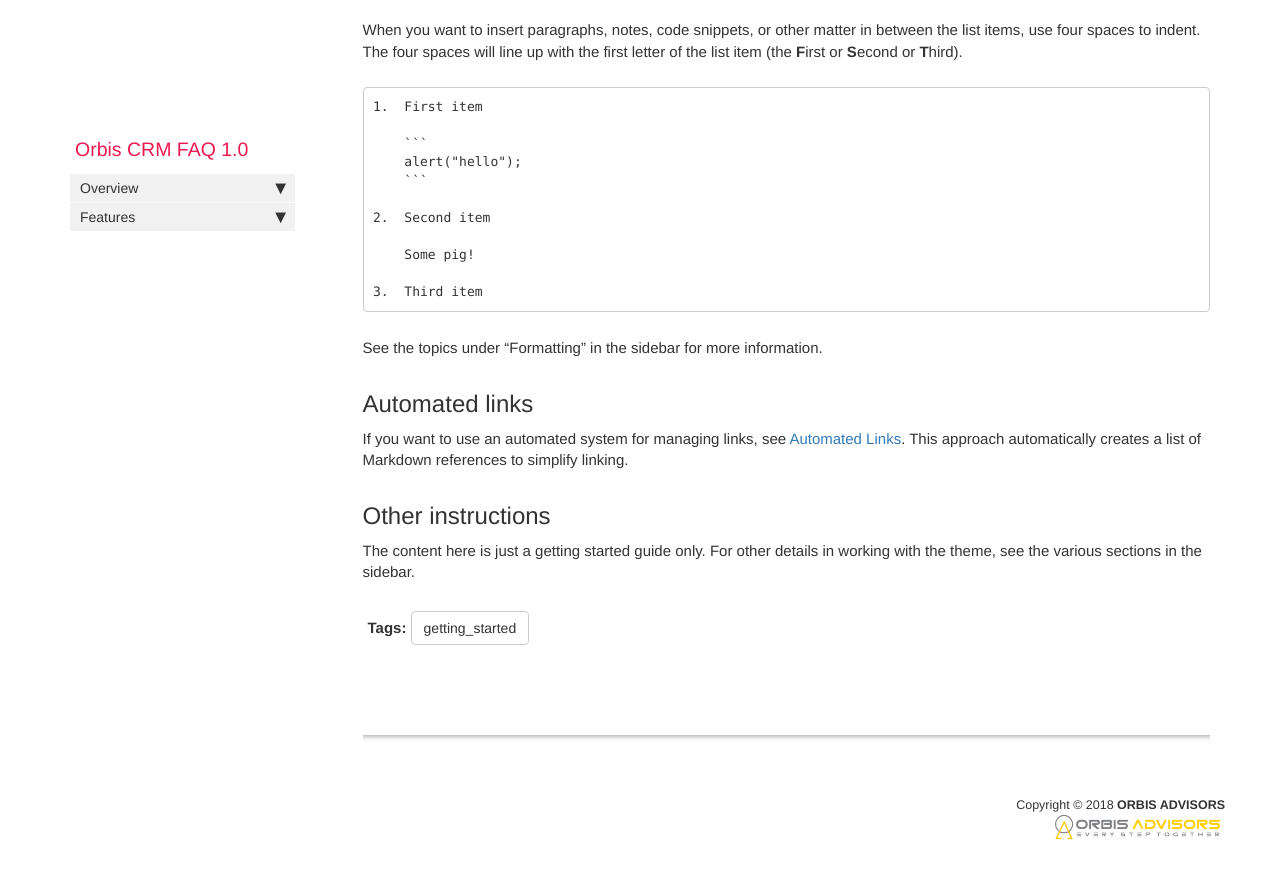
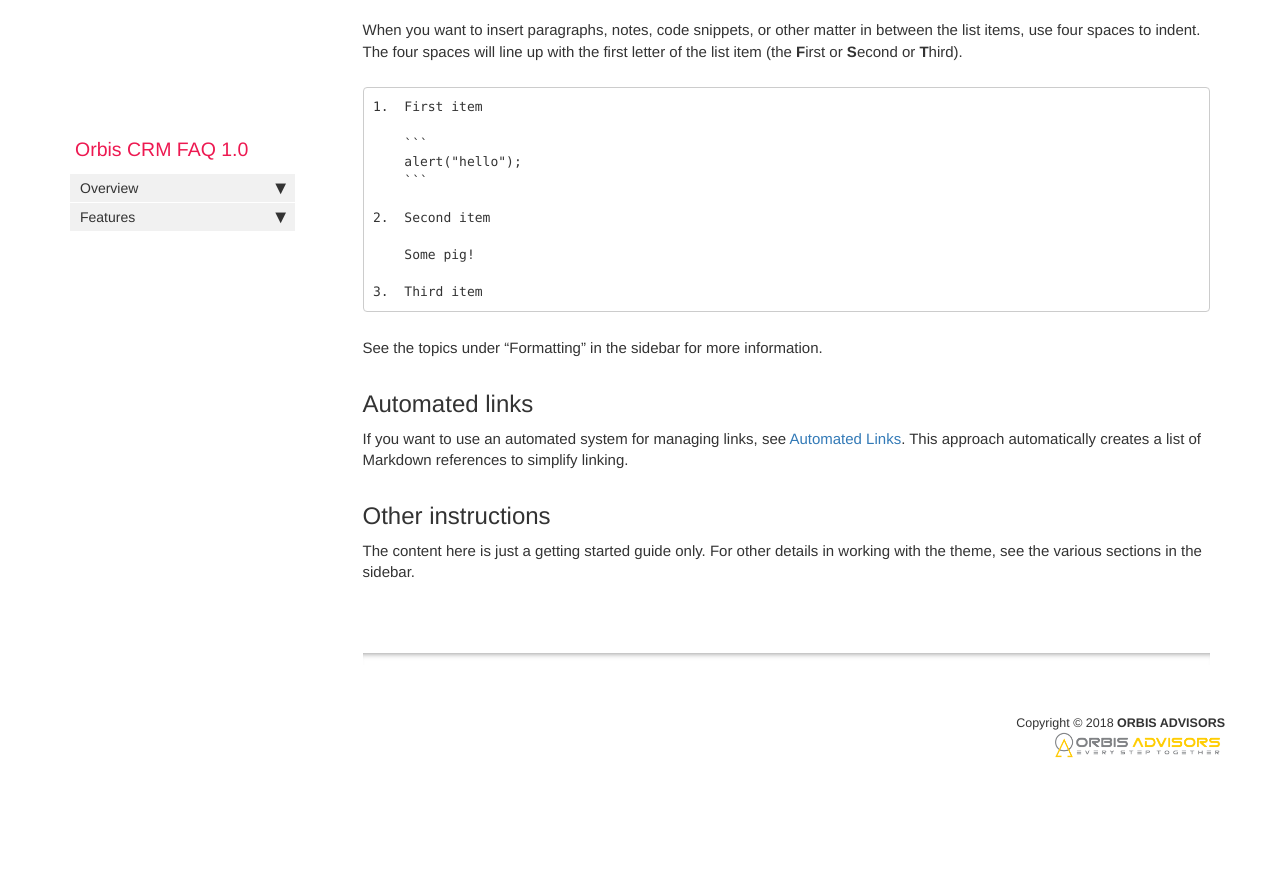
Before and after one commit to ndkhaivn/orbiscrm, a Jekyll site: the page built from index.md, in a window 1280 px wide and 900 px high, scrolled down 11104 px. Shown: the top 879 px of the window. Built offline with Jekyll 4.4.1, drawn with Linux system fonts in a browser that asks for light colours; comment, search, counter and statistics services are not loaded; after the commit the page ends 11922 px from its top, so only the background shows below that.

Commit message:
Comment out (remove) the [Tags] on all page.html

```diff
--- a/_layouts/page.html
+++ b/_layouts/page.html
@@ -47,17 +47,17 @@ layout: default
 
    {{content}}
 
-    <div class="tags">
-        {% if page.tags != null %}
-        <b>Tags: </b>
-        {% assign projectTags = site.data.tags.allowed-tags %}
-        {% for tag in page.tags %}
-        {% if projectTags contains tag %}
-        <a href="{{ "tag_" | append: tag | append: ".html" }}" class="btn btn-default navbar-btn cursorNorm" role="button">{{page.tagName}}{{tag}}</a>
-        {% endif %}
-        {% endfor %}
-        {% endif %}
-    </div>
+<!--    <div class="tags">-->
+<!--        {% if page.tags != null %}-->
+<!--        <b>Tags: </b>-->
+<!--        {% assign projectTags = site.data.tags.allowed-tags %}-->
+<!--        {% for tag in page.tags %}-->
+<!--        {% if projectTags contains tag %}-->
+<!--        <a href="{{ "tag_" | append: tag | append: ".html" }}" class="btn btn-default navbar-btn cursorNorm" role="button">{{page.tagName}}{{tag}}</a>-->
+<!--        {% endif %}-->
+<!--        {% endfor %}-->
+<!--        {% endif %}-->
+<!--    </div>-->
 
 {% include disqus.html %}
 
```
